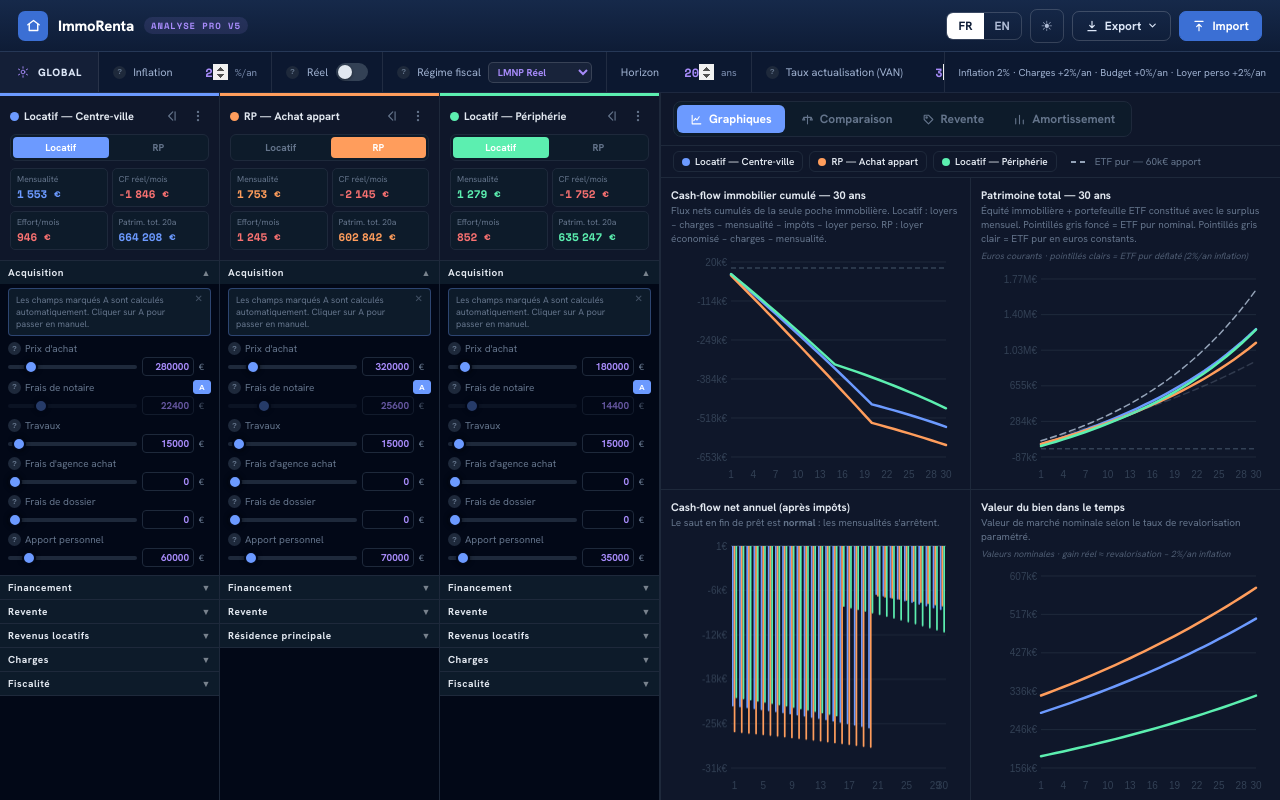
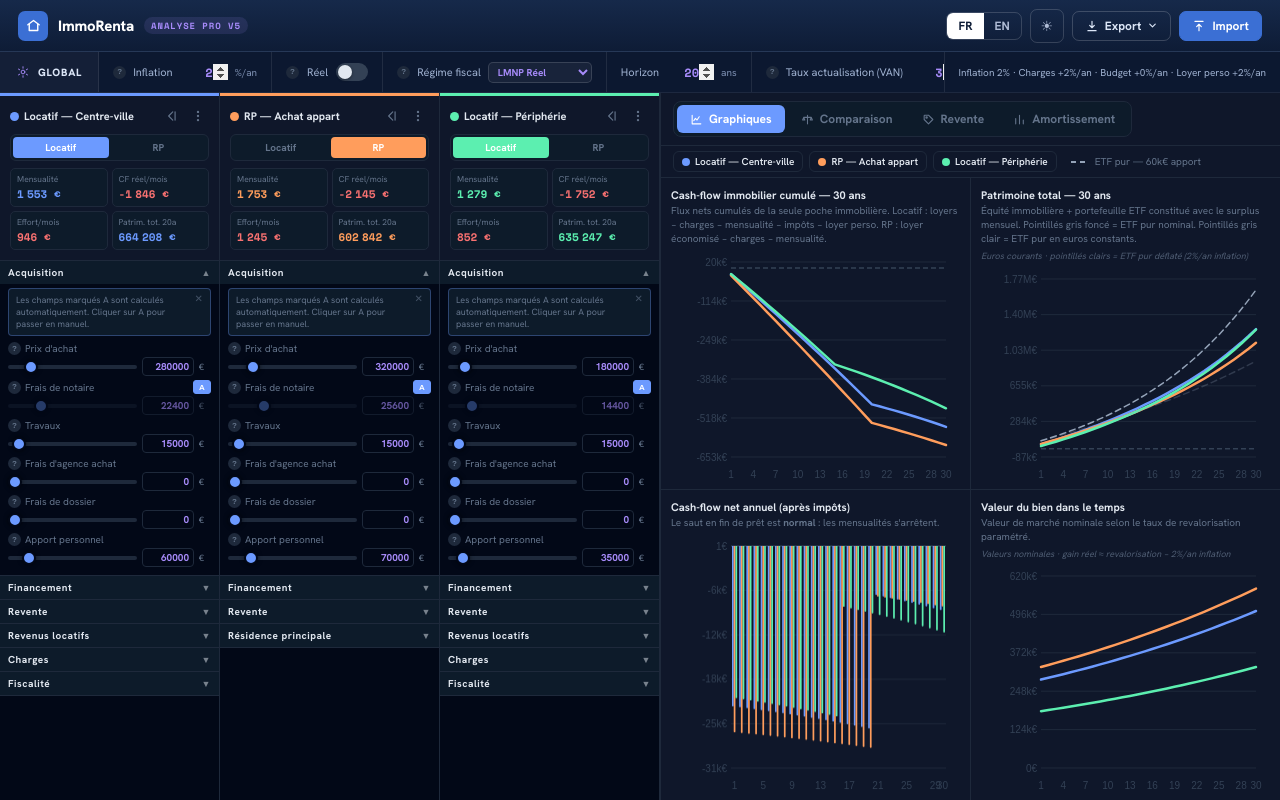
Before and after one commit to Boulkiess/Renta-Immo, a React (Vite) app: page / in a window 1280 px wide. Built offline with nearby package versions, Linux system fonts and the light colour scheme.

Commit message:
feat(charts): add baseZero option to drawLine for anchored y-axis

```diff
--- a/src/components/ChartArea/ChartsTab.jsx
+++ b/src/components/ChartArea/ChartsTab.jsx
@@ -152,7 +152,10 @@ export default function ChartsTab() {
             }}
           />
         )}
-        <CanvasChart draw={c => drawLine(c, vbDs(), X_LABELS)} deps={deps} />
+        <CanvasChart
+          draw={c => drawLine(c, vbDs(), X_LABELS, [], { baseZero: true })}
+          deps={deps}
+        />
       </Card>
     </Grid>
   );
--- a/src/engine/charts.js
+++ b/src/engine/charts.js
@@ -1,6 +1,6 @@
 import { fmtK } from './utils.js';
 
-export function drawLine(canvas, datasets, xLabels, annotations = []) {
+export function drawLine(canvas, datasets, xLabels, annotations = [], opts = {}) {
   if (!canvas) return;
   const W = canvas.offsetWidth || 600,
     H = canvas.offsetHeight || 220,
@@ -23,8 +23,10 @@ export function drawLine(canvas, datasets, xLabels, annotations = []) {
   }
   let mn = Math.min(...all),
     mx = Math.max(...all);
+  // baseZero anchors the y-axis at 0 (origin visible) instead of auto-scaling to the data min.
+  if (opts.baseZero) mn = Math.min(0, mn);
   const rng = mx - mn || 1;
-  mn -= rng * 0.07;
+  if (!opts.baseZero) mn -= rng * 0.07;
   mx += rng * 0.07;
   const xS = i => p.l + (i / Math.max(xLabels.length - 1, 1)) * cW;
   const yS = v => p.t + cH - ((v - mn) / (mx - mn)) * cH;
```
Also changed, not shown: 1 other file (tests, documents, lock files or other folders).
